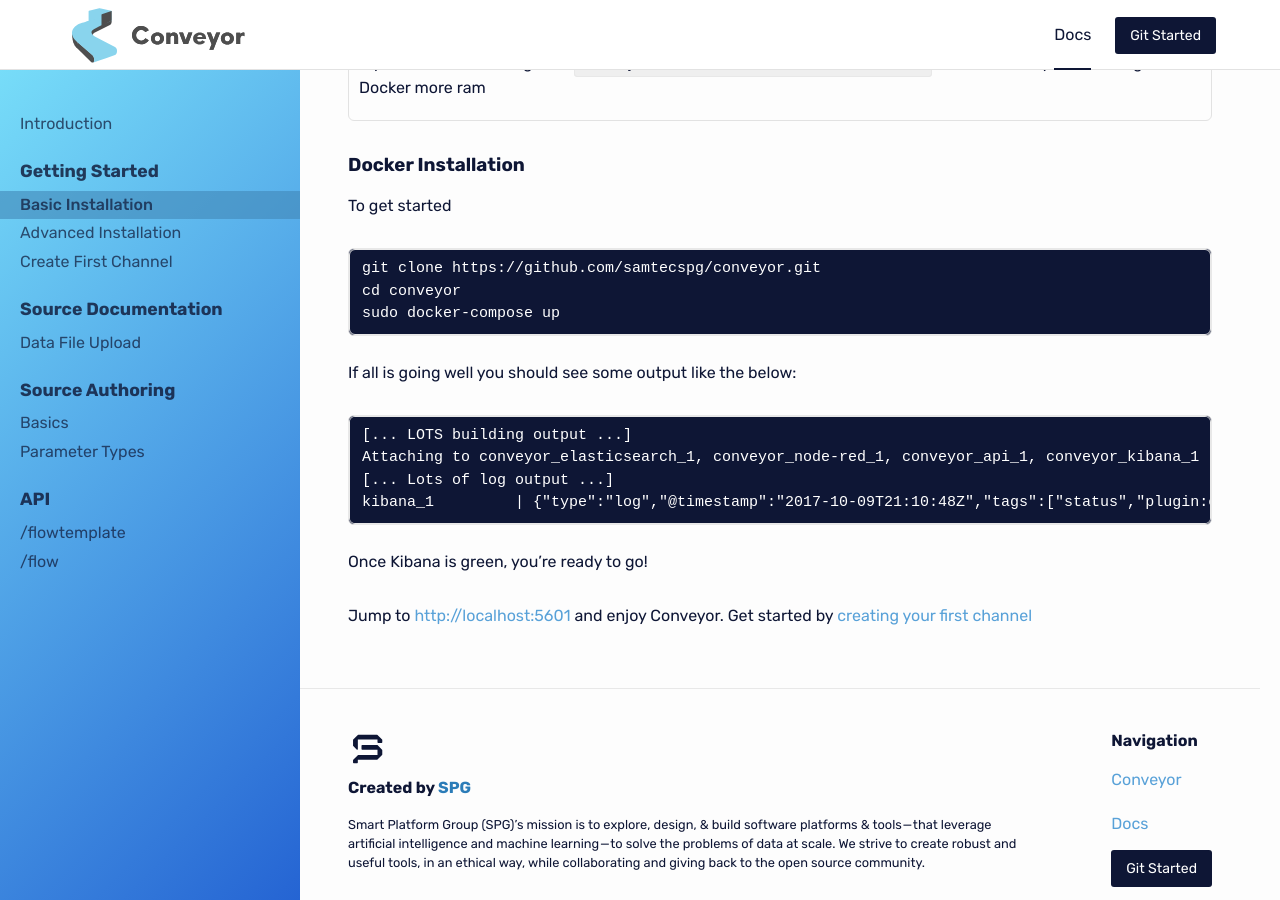
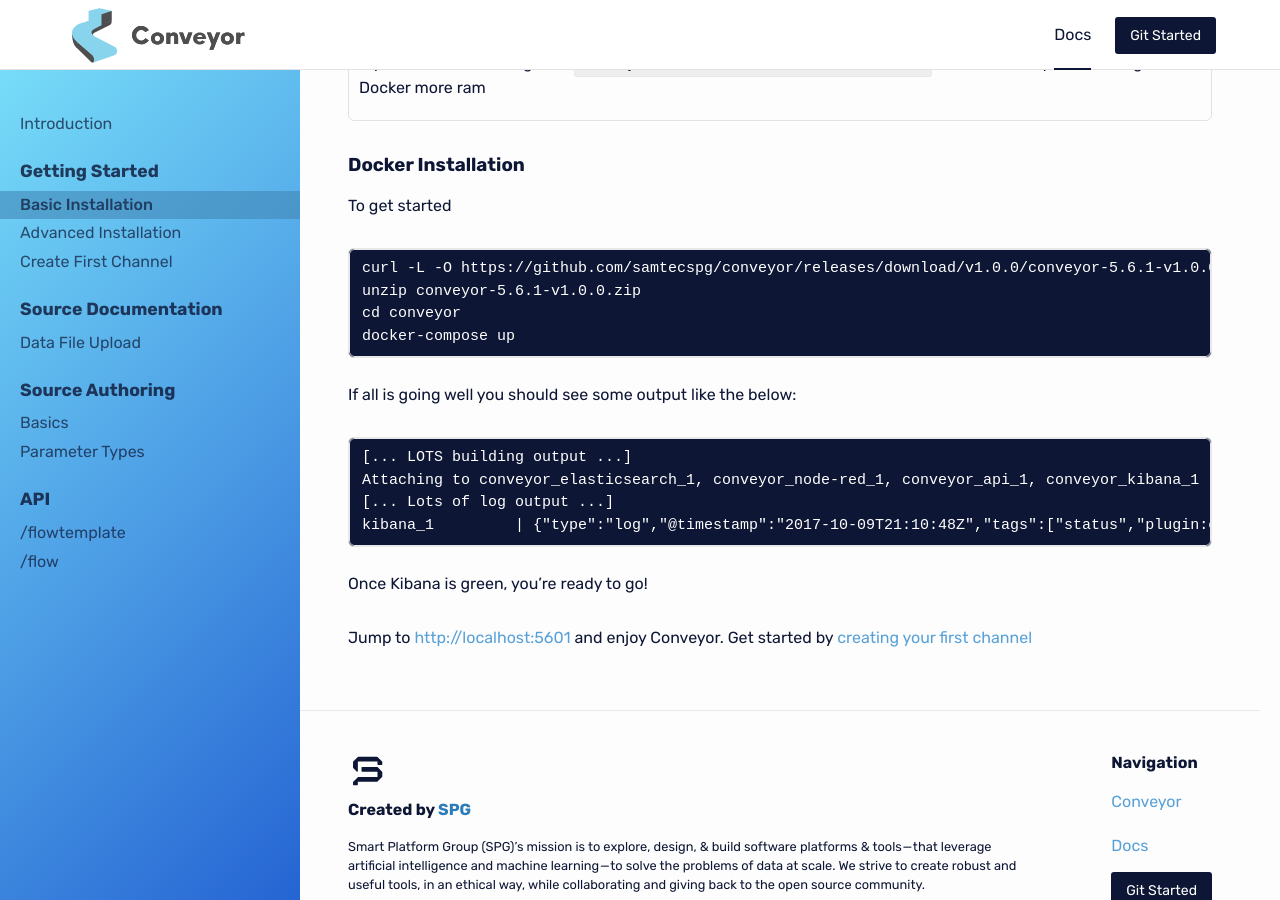
Before and after one commit to samtecspg/conveyor, a Jekyll site: the page built from docs/_getting_started/basic-installation.md, in a window 1280 px wide and 900 px high, scrolled down 564 px. Built offline with Jekyll 4.4.1, drawn with Linux system fonts in a browser that asks for light colours.

Commit message:
Update basic-installation.md

````diff
--- a/docs/_getting_started/basic-installation.md
+++ b/docs/_getting_started/basic-installation.md
@@ -23,9 +23,10 @@
 
 
 ```
-git clone https://github.com/samtecspg/conveyor.git
+curl -L -O https://github.com/samtecspg/conveyor/releases/download/v1.0.0/conveyor-5.6.1-v1.0.0.zip
+unzip conveyor-5.6.1-v1.0.0.zip
 cd conveyor
-sudo docker-compose up
+docker-compose up
 ```
 
 If all is going well you should see some output like the below:
````
